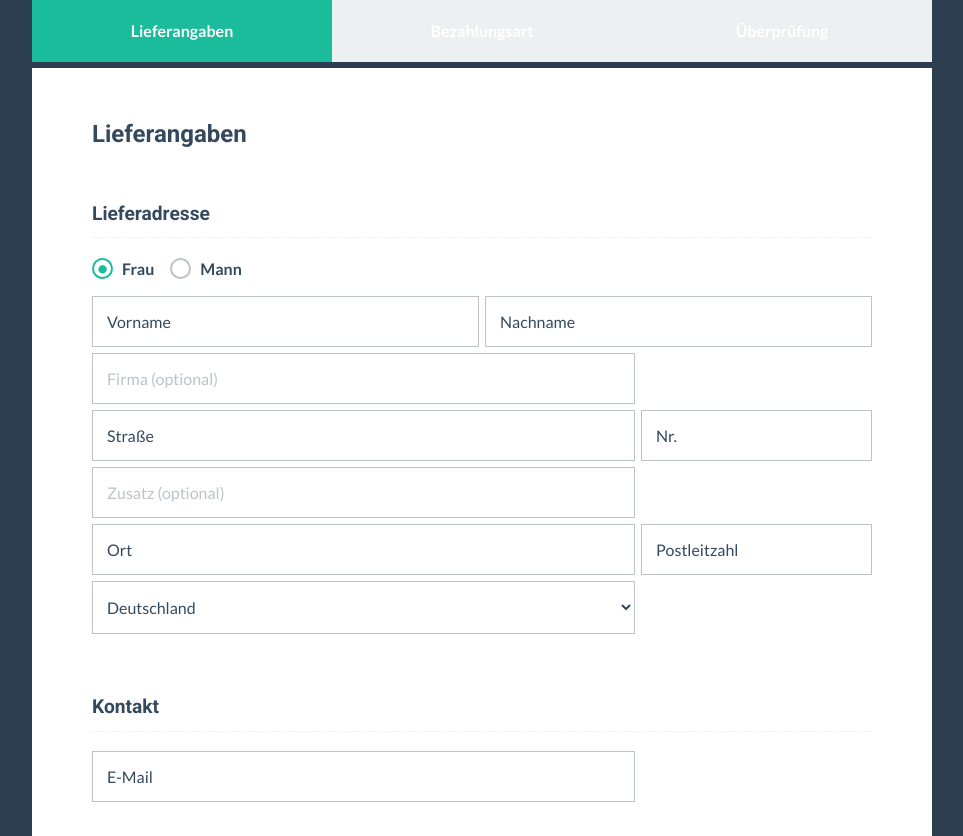
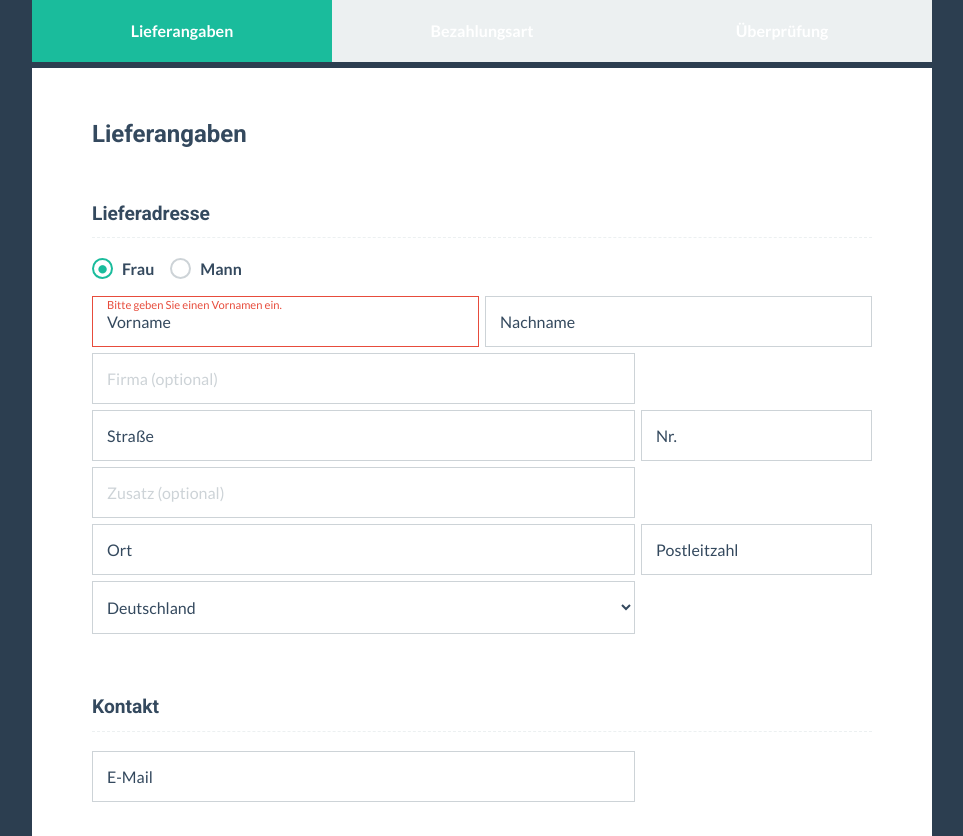
Before and after one commit to joschaholzhaeuer/checkout, a website: page index.html in a window 1280 px wide. Shown: the top 836 px of the page, without its empty margins (158-1121 px from the left). Drawn offline with nearby package versions, Linux system fonts and the light colour scheme.

Commit message:
error-message styled

```diff
--- a/index.html
+++ b/index.html
@@ -42,8 +42,9 @@
                             </div>
                             <div class="fields-item-wrapper clearfix">
                                 <div class="fields-item fields-item--half fields-item--left fl-s">
-                                    <input class="fields-item-frame" type="text" name="name">
+                                    <input class="fields-item-frame fields-error-frame" type="text" name="name">
                                     <label class="fields-item-label fields-item-placeholder" for="name">Vorname</label>
+                                    <span class="fields-error">Bitte geben Sie einen Vornamen ein.</span>
                                 </div>
                                 <div class="fields-item fields-item--half fields-item--right fl-s">
                                     <input class="fields-item-frame" type="text" name="surname">
--- a/src/scss/base/variables.scss
+++ b/src/scss/base/variables.scss
@@ -13,7 +13,7 @@ This is the place for all variables.
 $white:        #fff;
 $black:        #000;
 $grey-light:   #ecf0f1;
-$grey-dark:    #bdc3c7;
+$grey-dark:    #cdd3d7;
 $blue-light:   #34495e;
 $blue-dark:    #2c3e50;
 $green-light:  #1abc9c;
@@ -27,6 +27,7 @@ $c-light:  $grey-light;
 $c-base: $blue-light;
 $c-alt-light: $green-light;
 $c-alt-dark: $green-dark;
+$c-error: $red;
 
 
 // FONTS
--- a/src/scss/modules/fields.scss
+++ b/src/scss/modules/fields.scss
@@ -126,10 +126,15 @@ STYLESHEET: FIELDS
             z-index: 10;
             width: 100%;
 
+            &:focus {
+                border: 1px solid $c-alt-light;
+                outline: 0;
+            }
+
             &:focus + label {
                 color: $c-alt-light;
-                @include font-size(0.6);
-                top: 3px;
+                @include font-size(0.7);
+                top: 1px;
                 left: 12px;
                 transition: 0.1s all ease-out;
             }
@@ -155,6 +160,21 @@ STYLESHEET: FIELDS
         &-radio,
         &-check {
             position: relative;
+        }
+    }
+
+    &-error {
+        position: absolute;
+        top: 1px;
+        left: 0;
+        //background-color: $c-error;
+        width: 100%;
+        @include font-size(0.7);
+        color: $c-error;
+        padding-left: 15px;
+
+        &-frame {
+            border: 1px solid $c-error;
         }
     }
 }
```
Also changed, not shown: dist/css/style.css.
